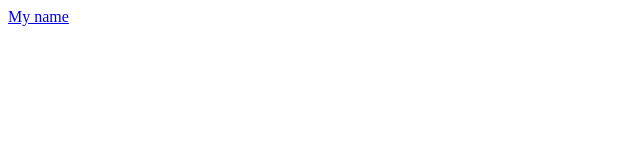
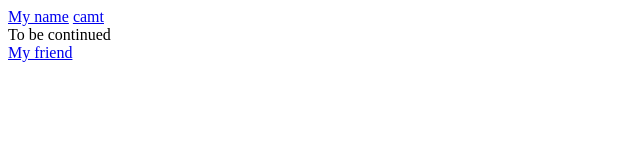
Before and after one commit to 632115022Thannavat/lab4.3, a plain HTML site: page index.html in a window 1280 px wide. Shown: the whole page, without its empty margins (0-640 px from the left). Drawn offline with Linux system fonts and the light colour scheme.

Commit message:
camt link

```diff
--- a/index.html
+++ b/index.html
@@ -9,6 +9,11 @@
 <body>
     <a href="profile.html">My name</a>
 
+    <a href="camt.html">camt</a>
+    <br>To be continued</br>
+
+
+    <a href="myfriend.html">My friend</a>
 
 </body>
 </html>
```
